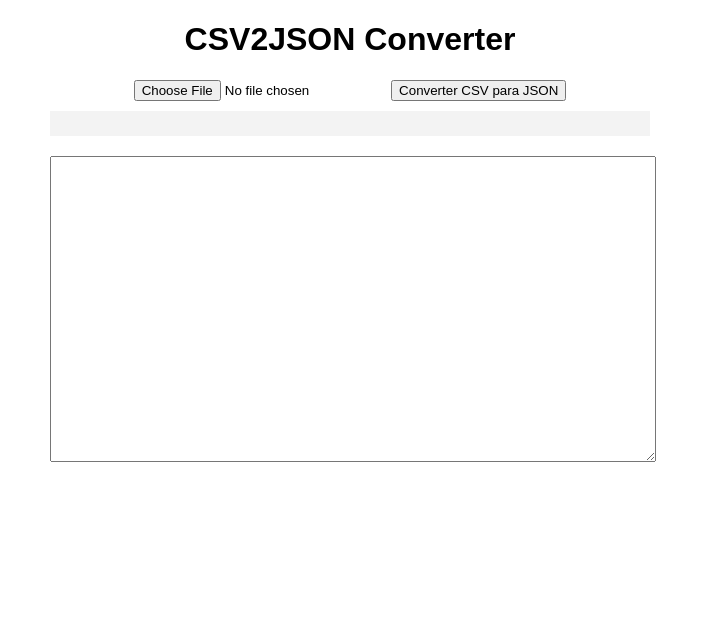
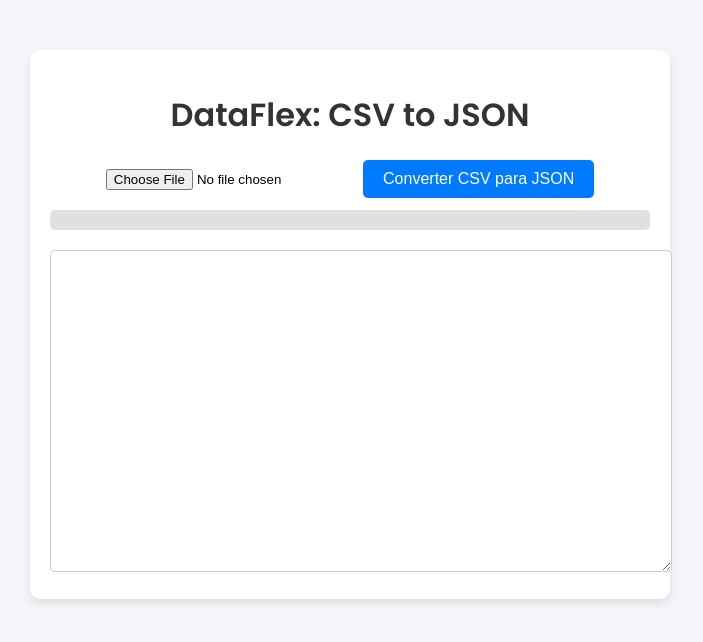
Before and after one commit to marcos-rts/CSV2JSON_Converter, a plain HTML site: page index.html in a window 1280 px wide. Shown: the whole page, without its empty margins (290-993 px from the left). Drawn offline with Linux system fonts and the light colour scheme.

Commit message:
Atualizar título e estilo do conversor de CSV para JSON

```diff
--- a/index.html
+++ b/index.html
@@ -3,37 +3,84 @@
 <head>
     <meta charset="UTF-8">
     <meta name="viewport" content="width=device-width, initial-scale=1.0">
-    <title>CSV2JSON Converter</title>
+    <title>DataFlex: CSV to JSON</title>
+    <link href="https://fonts.googleapis.com/css2?family=Poppins:wght@400;600&display=swap" rel="stylesheet">
     <style>
         body {
-            font-family: Arial, sans-serif;
-            margin: 20px;
+            font-family: 'Poppins', sans-serif;
+            background-color: #f4f4f9;
+            margin: 0;
+            padding: 0;
         }
+
         .container {
             max-width: 600px;
-            margin: auto;
+            margin: 50px auto;
+            padding: 20px;
+            background-color: #fff;
+            border-radius: 10px;
+            box-shadow: 0 4px 8px rgba(0, 0, 0, 0.1);
             text-align: center;
         }
+
+        h1 {
+            color: #333;
+            margin-bottom: 20px;
+        }
+
+        input[type="file"] {
+            margin: 10px 0;
+        }
+
+        button {
+            background-color: #007bff;
+            color: #fff;
+            border: none;
+            padding: 10px 20px;
+            border-radius: 5px;
+            cursor: pointer;
+            font-size: 16px;
+            transition: background-color 0.3s ease;
+        }
+
+        button:hover {
+            background-color: #0056b3;
+        }
+
         .progress-bar {
             width: 100%;
-            background-color: #f3f3f3;
+            background-color: #e0e0e0;
+            border-radius: 5px;
             margin: 10px 0;
+            height: 20px;
         }
+
         .progress-bar div {
-            height: 25px;
+            height: 100%;
             width: 0;
             background-color: #4caf50;
+            border-radius: 5px;
         }
+
         textarea {
             width: 100%;
             height: 300px;
+            margin-top: 10px;
+            border-radius: 5px;
+            padding: 10px;
+            border: 1px solid #ccc;
+            font-family: monospace;
+            font-size: 14px;
+        }
+
+        #downloadBtn {
             margin-top: 10px;
         }
     </style>
 </head>
 <body>
     <div class="container">
-        <h1>CSV2JSON Converter</h1>
+        <h1>DataFlex: CSV to JSON</h1>
         <input type="file" id="csvFile" accept=".csv">
         <button onclick="convertCSV()">Converter CSV para JSON</button>
         <div class="progress-bar"><div id="progress"></div></div>
```
